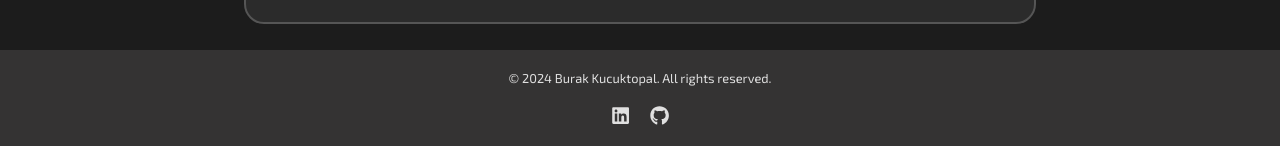
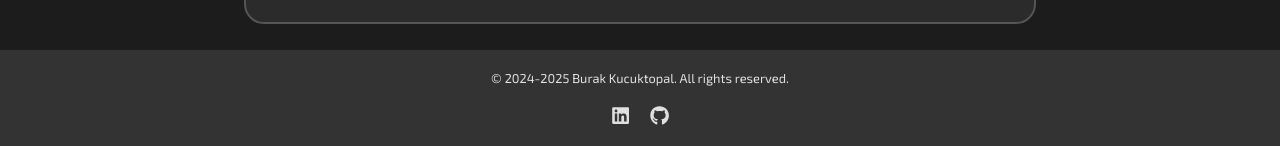
Before and after one commit to BurakKTopal/portfolio, a React (Create React App) app: page / in a window 1280 px wide. Shown: the part 6022-6168 px from the top of the page. Built offline with nearby package versions, Linux system fonts and the light colour scheme; a web font is replaced by a local one.

Commit message:
happy new year!

```diff
--- a/src/components/footer/Footer.js
+++ b/src/components/footer/Footer.js
@@ -6,7 +6,7 @@ function Footer() {
     return (
         <footer className="footer-style">
             <div className="footer-content">
-                <p>© 2024 Burak Kucuktopal. All rights reserved.</p>
+                <p>© 2024-2025 Burak Kucuktopal. All rights reserved.</p>
                 <div className="social-icons">
                     <a
                         href="https://www.linkedin.com/in/burak-kucuktopal/"
```
